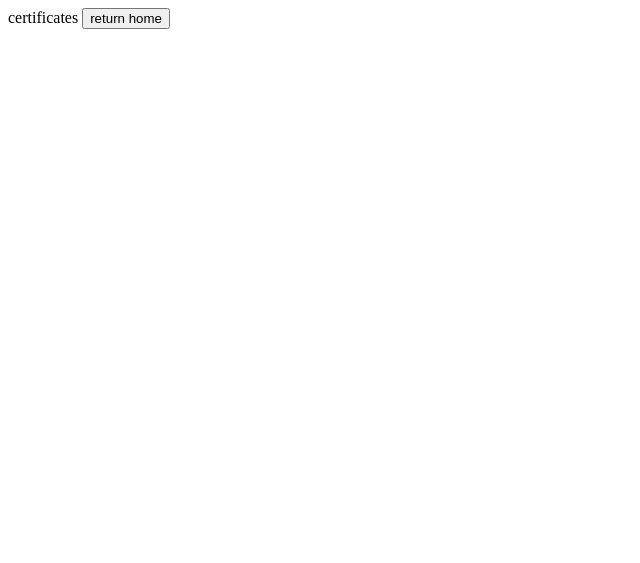
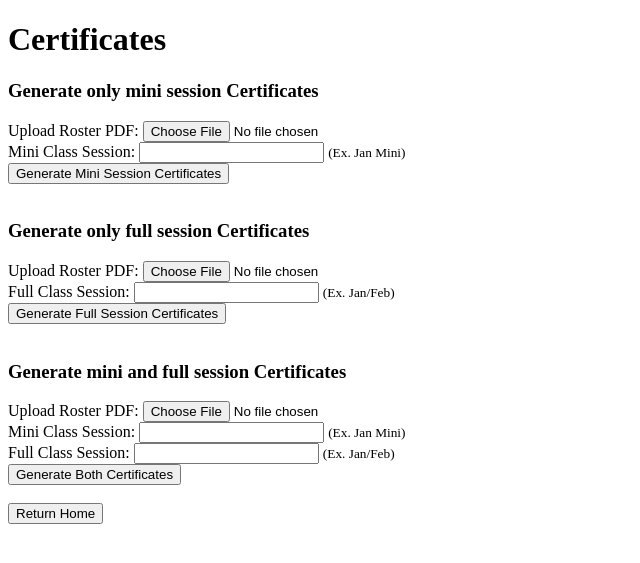
Before and after one commit to spatula1/certificates, a Flask app: page /certificates in a window 1280 px wide. Shown: the top 563 px of the page, without its empty margins (0-640 px from the left). Run offline with Flask 3, Linux system fonts and the light colour scheme.

Commit message:
Update certificates.html

```diff
--- a/templates/certificates.html
+++ b/templates/certificates.html
@@ -3,11 +3,68 @@
 <head>
     <meta charset="UTF-8">
     <meta name="viewport" content="width=device-width, initial-scale=1.0">
-    <title>Document</title>
+    <title>Upload Roster</title>
 </head>
 <body>
-    certificates
-    <button id="returnHomeButton">return home</button>
+    <h1>Certificates</h1>
+
+    <!--upload only mini classes-->
+    <h3>Generate only mini session Certificates</h3>
+    <form action="/upload-mini-class" method="post" enctype="multipart/form-data">
+        <div>
+            <label for="roster">Upload Roster PDF:</label>
+            <input type="file" id="roster" name="roster" accept=".pdf" required>
+        </div>
+        <div>
+            <label for="miniClassSession">Mini Class Session:</label>
+            <input type="text" id="miniClassSession" name="miniClassSession" required>
+            <small> &#40Ex. Jan Mini&#41</small>
+        </div>
+        <button type="submit">Generate Mini Session Certificates</button>
+    </form>
+    <br>
+    <!--upload only full classes-->
+    <h3>Generate only full session Certificates</h3>
+    <form action="/upload-full-class" method="post" enctype="multipart/form-data">
+        <div>
+            <label for="roster">Upload Roster PDF:</label>
+            <input type="file" id="roster" name="roster" accept=".pdf" required>
+        </div>
+        <div>
+            <label for="fullClassSession">Full Class Session:</label>
+            <input type="text" id="fullClassSession" name="fullClassSession" required>
+            <small> &#40Ex. Jan/Feb&#41</small>
+        </div>
+        <button type="submit">Generate Full Session Certificates</button>
+    </form>
+    <br>
+    <!--upload both mini and full classes-->
+    <h3>Generate mini and full session Certificates</h3>
+    <form action="/upload-both-classes" method="post" enctype="multipart/form-data">
+        <div>
+            <label for="roster">Upload Roster PDF:</label>
+            <input type="file" id="roster" name="roster" accept=".pdf" required>
+        </div>
+        <div>
+            <label for="miniClassSession">Mini Class Session:</label>
+            <input type="text" id="miniClassSession" name="miniClassSession" required>
+            <small> &#40Ex. Jan Mini&#41</small>
+        </div>
+        <div>
+            <label for="fullClassSession">Full Class Session:</label>
+            <input type="text" id="fullClassSession" name="fullClassSession" required>
+            <small> &#40Ex. Jan/Feb&#41</small>
+        </div>
+        <button type="submit">Generate Both Certificates</button>
+    </form>
+
+    <br>
+
+    <button id="returnHomeButton">Return Home</button>
+
+    {% if filename %}
+        <a href="{{ url_for('views.download_file', filename=filename) }}">Download Progress Report PDF</a>
+    {% endif %}
 
     <!-- Include the JavaScript file -->
     <script src="static/script.js"></script>
```
